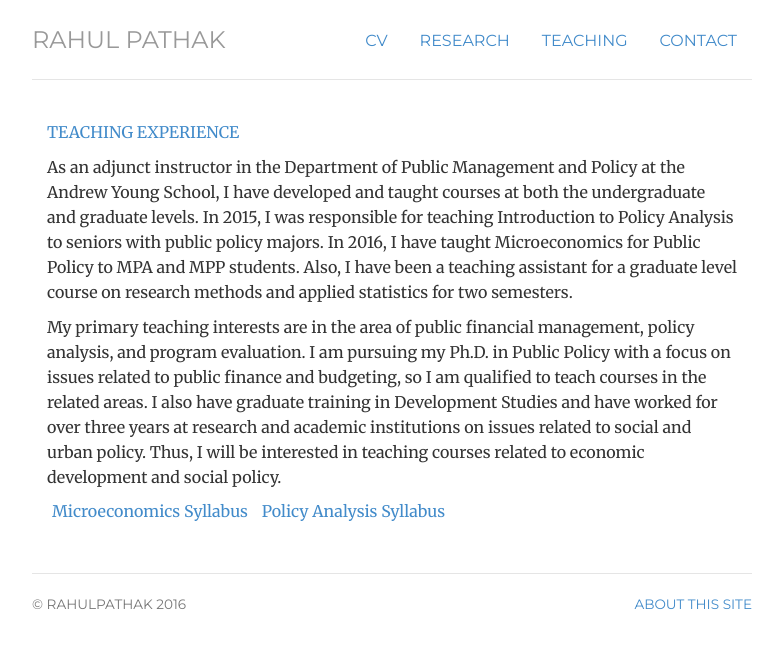
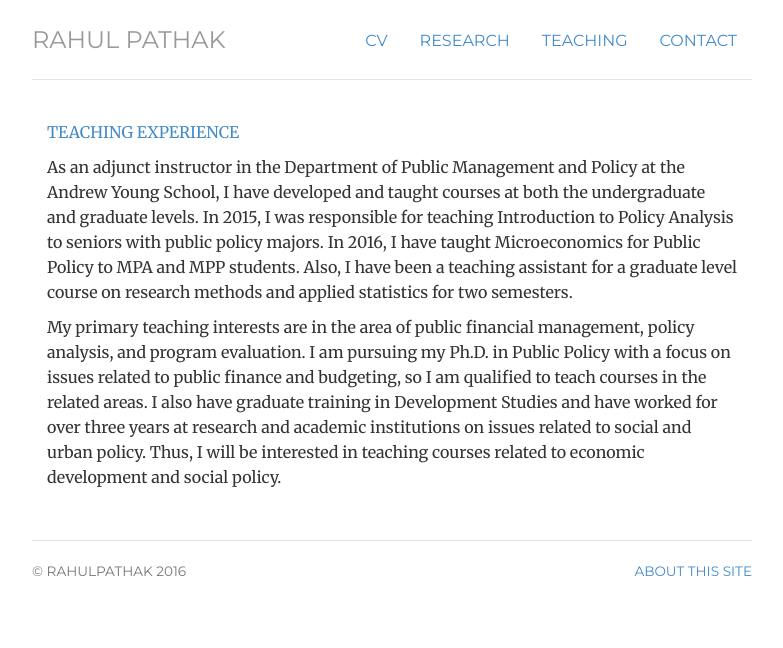
Before and after one commit to pathak-rahul/pathak-rahul.github.io, a Jekyll site: the page built from teaching/index.html, in a window 1280 px wide. Shown: the top 648 px of the page, without its empty margins (248-1031 px from the left). Built offline with Jekyll 4.4.1, drawn with Linux system fonts in a browser that asks for light colours.

Commit message:
Update index.html

```diff
--- a/teaching/index.html
+++ b/teaching/index.html
@@ -16,12 +16,11 @@ title: teaching
   </p> </span>
 </p>
 
-
-<ul class="list-inline" class="text-center">
+<!-- <ul class="list-inline" class="text-center">
 <li><a href="/files/8141.pdf">Microeconomics Syllabus</a></li>
 <li><a href="/files/4061.pdf">Policy Analysis Syllabus</a></li>
 	</ul>
-
+ -->
 
   </p> </span>
 </p>
```
